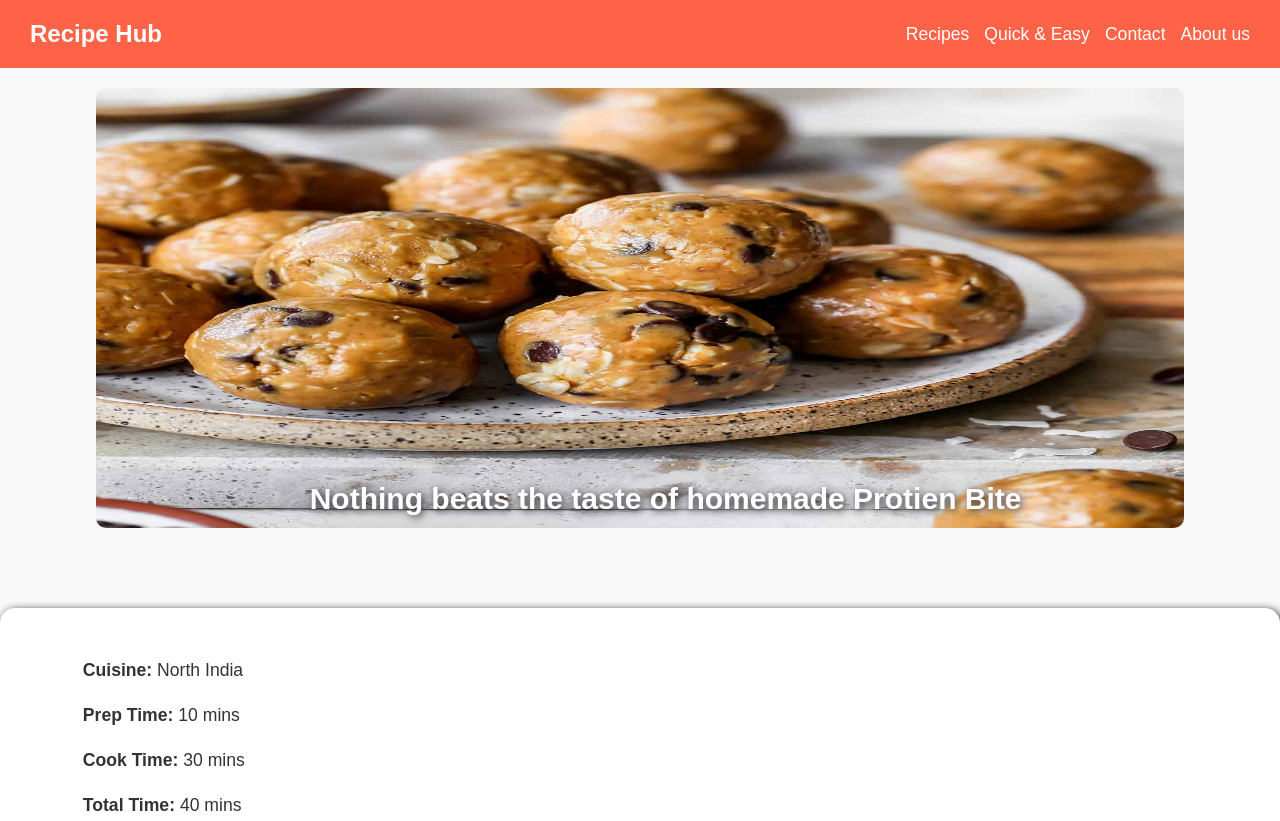
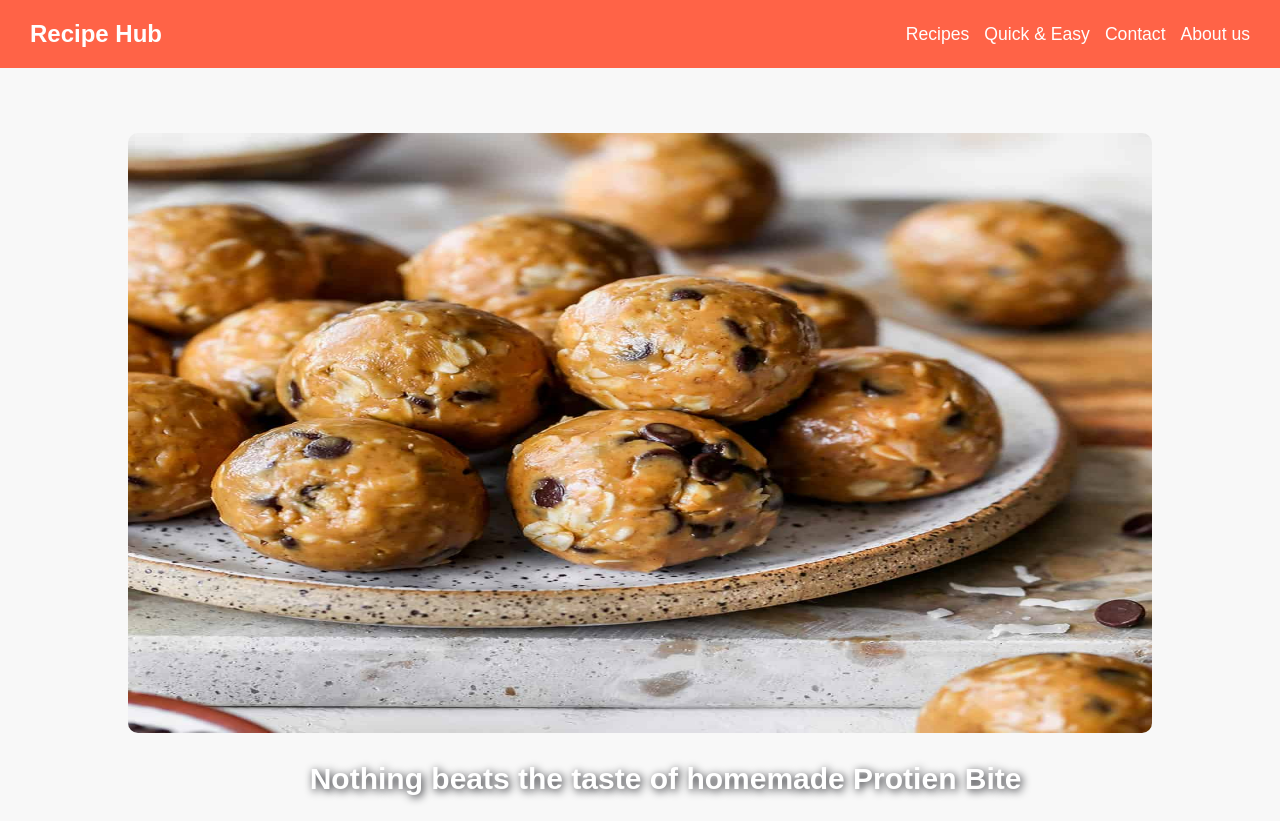
Before and after one commit to chinky23-tech/Recipeproject, a plain HTML site: page dessertspl.html in a window 1280 px wide. Shown: the top 821 px of the page. Drawn offline with Linux system fonts and the light colour scheme.

Commit message:
correction

```diff
--- a/styles/dessertrecipe1.css
+++ b/styles/dessertrecipe1.css
@@ -33,14 +33,14 @@ body {
     height: 100px;
 }
 .recipe2{
-    margin: 20px;
-    height: 440px;
-    width: 85%;
+    margin: 65px 50px 75px 50px;
+    height: 600px;
+    width: 80%;
     border-radius: 10px;
 }
 .hero2-text {
     position:relative;
-    top: -80%;
+    top: -60%;
     left:-100;
     transform: translate( 2%);
 
@@ -56,7 +56,7 @@ body {
     padding: 20px;
     background: #ffffff;
   box-shadow: 2px 2px 8px #1c1d22;
-    margin-top: 25em;
+    margin-top: 40em;
     border-radius: 15px;
     width: 100;
     font-size: 1.1em;
--- a/styles/dessertrecipe10.css
+++ b/styles/dessertrecipe10.css
@@ -33,14 +33,14 @@ body {
     height: 100px;
 }
 .recipe2{
-    margin: 20px;
-    height: 440px;
-    width: 85%;
+    margin: 65px 50px 75px 50px;
+    height: 600px;
+    width: 80%;
     border-radius: 10px;
 }
 .hero2-text {
     position:relative;
-    top: -80%;
+    top: -60%;
     left:-100;
     transform: translate( 2%);
 
@@ -56,7 +56,7 @@ body {
     padding: 20px;
     background: #ffffff;
   box-shadow: 2px 2px 8px #1c1d22;
-    margin-top: 25em;
+    margin-top: 40em;
     border-radius: 15px;
     width: 100;
     font-size: 1.1em;
--- a/styles/dessertrecipe2.css
+++ b/styles/dessertrecipe2.css
@@ -33,14 +33,14 @@ body {
     height: 100px;
 }
 .recipe2{
-    margin: 20px;
-    height: 440px;
-    width: 85%;
+    margin: 65px 50px 75px 50px;
+    height: 600px;
+    width: 80%;
     border-radius: 10px;
 }
 .hero2-text {
     position:relative;
-    top: -80%;
+    top: -60%;
     left:-100;
     transform: translate( 2%);
 
@@ -56,7 +56,7 @@ body {
     padding: 20px;
     background: #ffffff;
   box-shadow: 2px 2px 8px #1c1d22;
-    margin-top: 25em;
+    margin-top: 40em;
     border-radius: 15px;
     width: 100;
     font-size: 1.1em;
--- a/styles/dessertrecipe3.css
+++ b/styles/dessertrecipe3.css
@@ -33,14 +33,14 @@ body {
     height: 100px;
 }
 .recipe2{
-    margin: 20px;
-    height: 440px;
-    width: 85%;
+    margin: 65px 50px 75px 50px;
+    height: 600px;
+    width: 80%;
     border-radius: 10px;
 }
 .hero2-text {
     position:relative;
-    top: -80%;
+    top: -60%;
     left:-100;
     transform: translate( 2%);
 
@@ -56,7 +56,7 @@ body {
     padding: 20px;
     background: #ffffff;
   box-shadow: 2px 2px 8px #1c1d22;
-    margin-top: 25em;
+    margin-top: 40em;
     border-radius: 15px;
     width: 100;
     font-size: 1.1em;
--- a/styles/dessertrecipe4.css
+++ b/styles/dessertrecipe4.css
@@ -33,14 +33,14 @@ body {
     height: 100px;
 }
 .recipe2{
-    margin: 20px;
-    height: 440px;
-    width: 85%;
+    margin: 65px 50px 75px 50px;
+    height: 600px;
+    width: 80%;
     border-radius: 10px;
 }
 .hero2-text {
     position:relative;
-    top: -80%;
+    top: -60%;
     left:-100;
     transform: translate( 2%);
 
@@ -56,7 +56,7 @@ body {
     padding: 20px;
     background: #ffffff;
   box-shadow: 2px 2px 8px #1c1d22;
-    margin-top: 25em;
+    margin-top: 40em;
     border-radius: 15px;
     width: 100;
     font-size: 1.1em;
--- a/styles/dessertrecipe5.css
+++ b/styles/dessertrecipe5.css
@@ -33,14 +33,14 @@ body {
     height: 100px;
 }
 .recipe2{
-    margin: 20px;
-    height: 440px;
-    width: 85%;
+    margin: 65px 50px 75px 50px;
+    height: 600px;
+    width: 80%;
     border-radius: 10px;
 }
 .hero2-text {
     position:relative;
-    top: -80%;
+    top: -60%;
     left:-100;
     transform: translate( 2%);
 
@@ -56,7 +56,7 @@ body {
     padding: 20px;
     background: #ffffff;
   box-shadow: 2px 2px 8px #1c1d22;
-    margin-top: 25em;
+    margin-top: 40em;
     border-radius: 15px;
     width: 100;
     font-size: 1.1em;
--- a/styles/dessertrecipe6.css
+++ b/styles/dessertrecipe6.css
@@ -33,14 +33,14 @@ body {
     height: 100px;
 }
 .recipe2{
-    margin: 20px;
-    height: 440px;
-    width: 85%;
+    margin: 65px 50px 75px 50px;
+    height: 600px;
+    width: 80%;
     border-radius: 10px;
 }
 .hero2-text {
     position:relative;
-    top: -80%;
+    top: -60%;
     left:-100;
     transform: translate( 2%);
 
@@ -56,7 +56,7 @@ body {
     padding: 20px;
     background: #ffffff;
   box-shadow: 2px 2px 8px #1c1d22;
-    margin-top: 25em;
+    margin-top: 40em;
     border-radius: 15px;
     width: 100;
     font-size: 1.1em;
--- a/styles/dessertrecipe7.css
+++ b/styles/dessertrecipe7.css
@@ -33,14 +33,14 @@ body {
     height: 100px;
 }
 .recipe2{
-    margin: 20px;
-    height: 440px;
-    width: 85%;
+    margin: 65px 50px 75px 50px;
+    height: 600px;
+    width: 80%;
     border-radius: 10px;
 }
 .hero2-text {
     position:relative;
-    top: -80%;
+    top: -60%;
     left:-100;
     transform: translate( 2%);
 
@@ -56,7 +56,7 @@ body {
     padding: 20px;
     background: #ffffff;
   box-shadow: 2px 2px 8px #1c1d22;
-    margin-top: 25em;
+    margin-top: 40em;
     border-radius: 15px;
     width: 100;
     font-size: 1.1em;
--- a/styles/dessertrecipe8.css
+++ b/styles/dessertrecipe8.css
@@ -33,14 +33,14 @@ body {
     height: 100px;
 }
 .recipe2{
-    margin: 20px;
-    height: 440px;
-    width: 85%;
+    margin: 65px 50px 75px 50px;
+    height: 600px;
+    width: 80%;
     border-radius: 10px;
 }
 .hero2-text {
     position:relative;
-    top: -80%;
+    top: -60%;
     left:-100;
     transform: translate( 2%);
 
@@ -56,7 +56,7 @@ body {
     padding: 20px;
     background: #ffffff;
   box-shadow: 2px 2px 8px #1c1d22;
-    margin-top: 25em;
+    margin-top: 40em;
     border-radius: 15px;
     width: 100;
     font-size: 1em;
--- a/styles/dessertrecipe9.css
+++ b/styles/dessertrecipe9.css
@@ -33,14 +33,14 @@ body {
     height: 100px;
 }
 .recipe2{
-    margin: 20px;
-    height: 440px;
-    width: 85%;
+    margin: 65px 50px 75px 50px;
+    height: 600px;
+    width: 80%;
     border-radius: 10px;
 }
 .hero2-text {
     position:relative;
-    top: -80%;
+    top: -60%;
     left:-100;
     transform: translate( 2%);
 
@@ -56,7 +56,7 @@ body {
     padding: 20px;
     background: #ffffff;
   box-shadow: 2px 2px 8px #1c1d22;
-    margin-top: 25em;
+    margin-top: 40em;
     border-radius: 15px;
     width: 100;
     font-size: 1.1em;
--- a/styles/dessertspl.css
+++ b/styles/dessertspl.css
@@ -34,14 +34,14 @@ body {
     height: 100px;
 }
 .recipe2{
-    margin: 20px;
-    height: 440px;
-    width: 85%;
+    margin: 65px 50px 75px 50px;
+    height: 600px;
+    width: 80%;
     border-radius: 10px;
 }
 .hero2-text {
     position:relative;
-    top: -80%;
+    top: -60%;
     left:-100;
     transform: translate( 2%);
 
@@ -57,7 +57,7 @@ body {
     padding: 20px;
     background: #ffffff;
   box-shadow: 2px 2px 8px #1c1d22;
-    margin-top: 25em;
+    margin-top: 40em;
     border-radius: 15px;
     width: 100;
     font-size: 1.1em;
```
